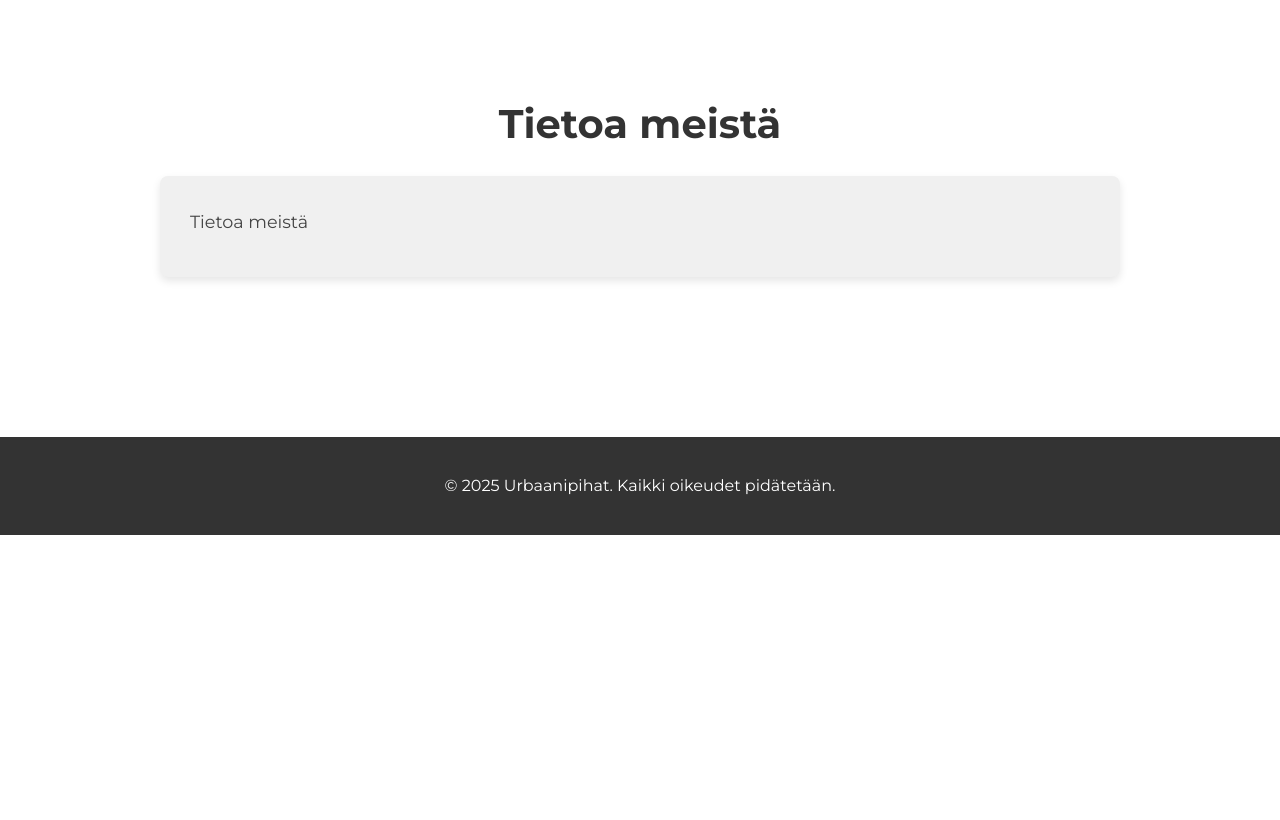
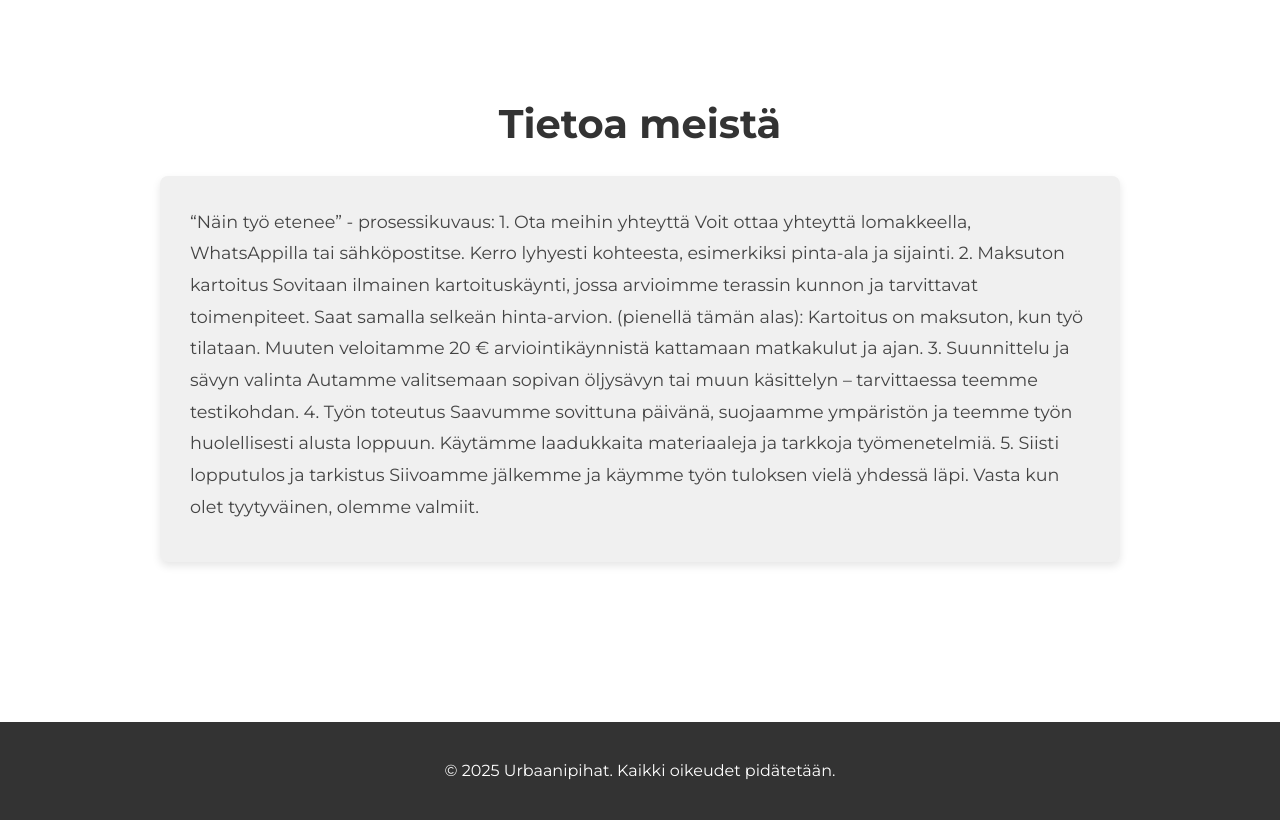
Before and after one commit to OttoSFelix/Terassivusto, a Flask app: page /info in a window 1280 px wide. Shown: the part 160-980 px from the top of the page. Before the commit the page ends 695 px from the top, so only its background shows below. Run offline with Flask 3, Linux system fonts and the light colour scheme.

Commit message:
Update info.html

```diff
--- a/templates/info.html
+++ b/templates/info.html
@@ -15,7 +15,18 @@
         <h2>Tietoa meistä</h2>
 
         <div class="contact-info">
-            <p>Tietoa meistä</p>
+            <p>“Näin työ etenee” - prosessikuvaus:
+                1. Ota meihin yhteyttä
+                Voit ottaa yhteyttä lomakkeella, WhatsAppilla tai sähköpostitse. Kerro lyhyesti kohteesta, esimerkiksi pinta-ala ja sijainti.
+                2. Maksuton kartoitus
+                Sovitaan ilmainen kartoituskäynti, jossa arvioimme terassin kunnon ja tarvittavat toimenpiteet. Saat samalla selkeän hinta-arvion.
+                (pienellä tämän alas): Kartoitus on maksuton, kun työ tilataan. Muuten veloitamme 20 € arviointikäynnistä kattamaan matkakulut ja ajan.
+                3. Suunnittelu ja sävyn valinta
+                Autamme valitsemaan sopivan öljysävyn tai muun käsittelyn – tarvittaessa teemme testikohdan.
+                4. Työn toteutus
+                Saavumme sovittuna päivänä, suojaamme ympäristön ja teemme työn huolellisesti alusta loppuun. Käytämme laadukkaita materiaaleja ja tarkkoja työmenetelmiä.
+                5. Siisti lopputulos ja tarkistus
+                Siivoamme jälkemme ja käymme työn tuloksen vielä yhdessä läpi. Vasta kun olet tyytyväinen, olemme valmiit.</p>
         </div>
     </div>
 </section>
```
